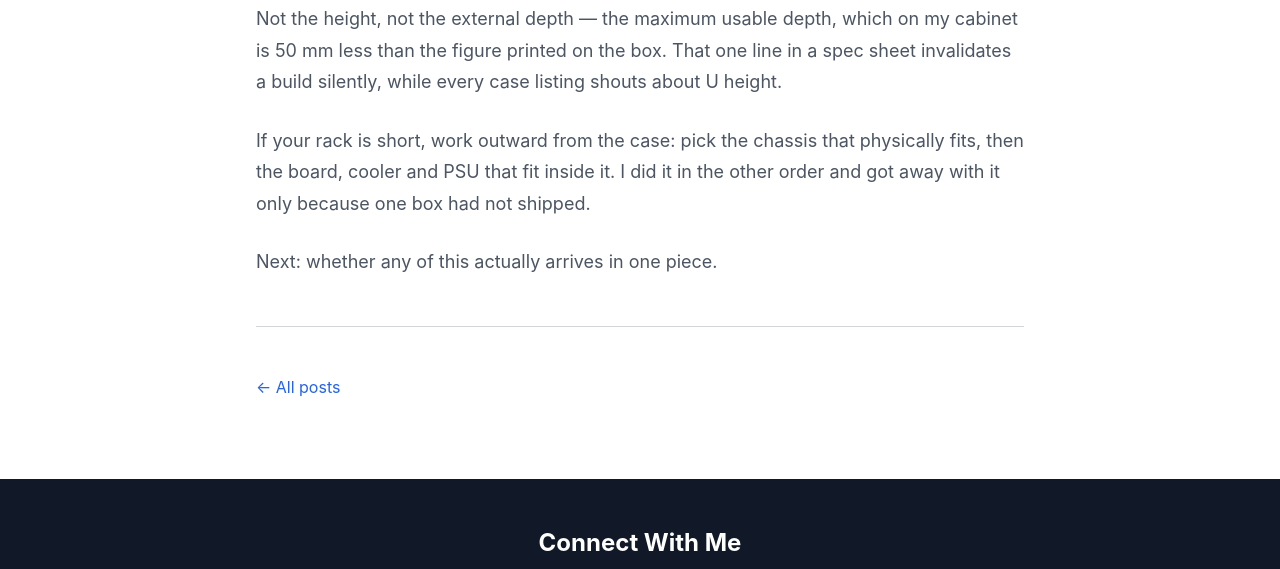
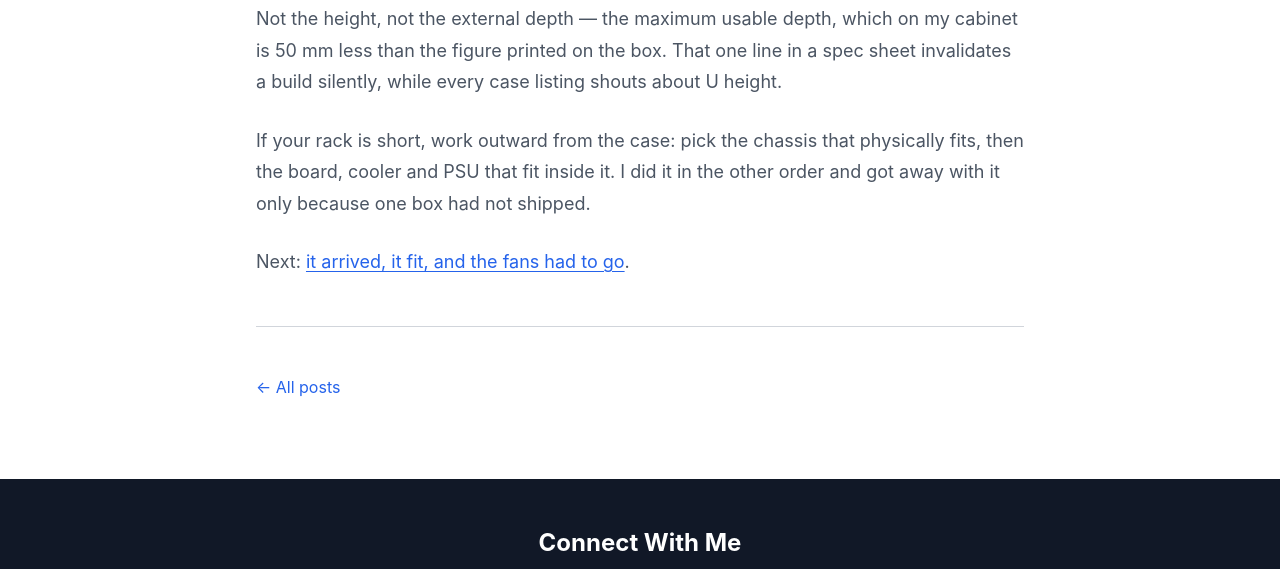
Before and after one commit to oto-macenauer/macenauer-personal, an Astro site: page /blog/the-chassis-did-not-fit-finding-an-ultra-short-2u in a window 1280 px wide. Shown: the part 4783-5352 px from the top of the page. Built offline with nearby package versions, Linux system fonts and the light colour scheme; Astro itself is replaced by a stand-in of ours.

Commit message:
Crosslink part two to part three of the server series
Co-Authored-By: Claude Opus 5.5 <noreply@anthropic.com>

```diff
--- a/src/content/blog/the-chassis-did-not-fit-finding-an-ultra-short-2u/index.md
+++ b/src/content/blog/the-chassis-did-not-fit-finding-an-ultra-short-2u/index.md
@@ -128,4 +128,4 @@ If your rack is short, work outward from the case: pick the chassis that
 physically fits, then the board, cooler and PSU that fit inside it. I did it in
 the other order and got away with it only because one box had not shipped.
 
-Next: whether any of this actually arrives in one piece.
+Next: [it arrived, it fit, and the fans had to go](/blog/finished-the-server-is-built-and-it-purrs/).
```
